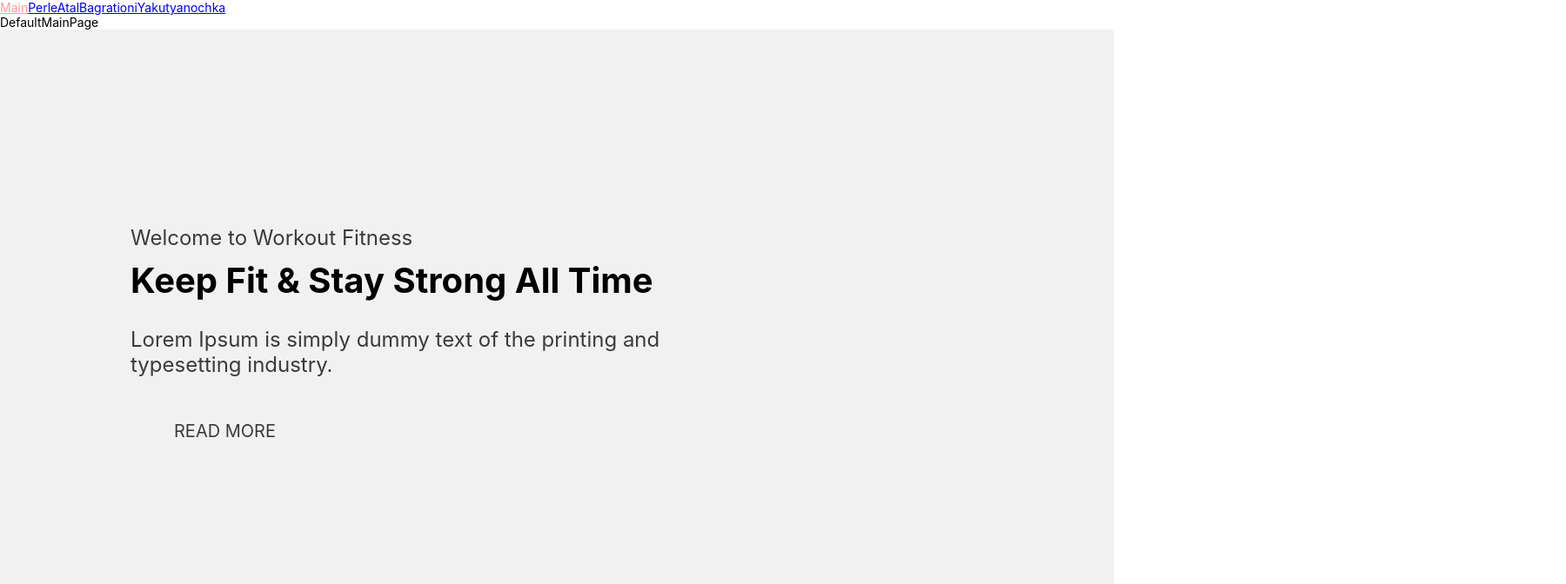
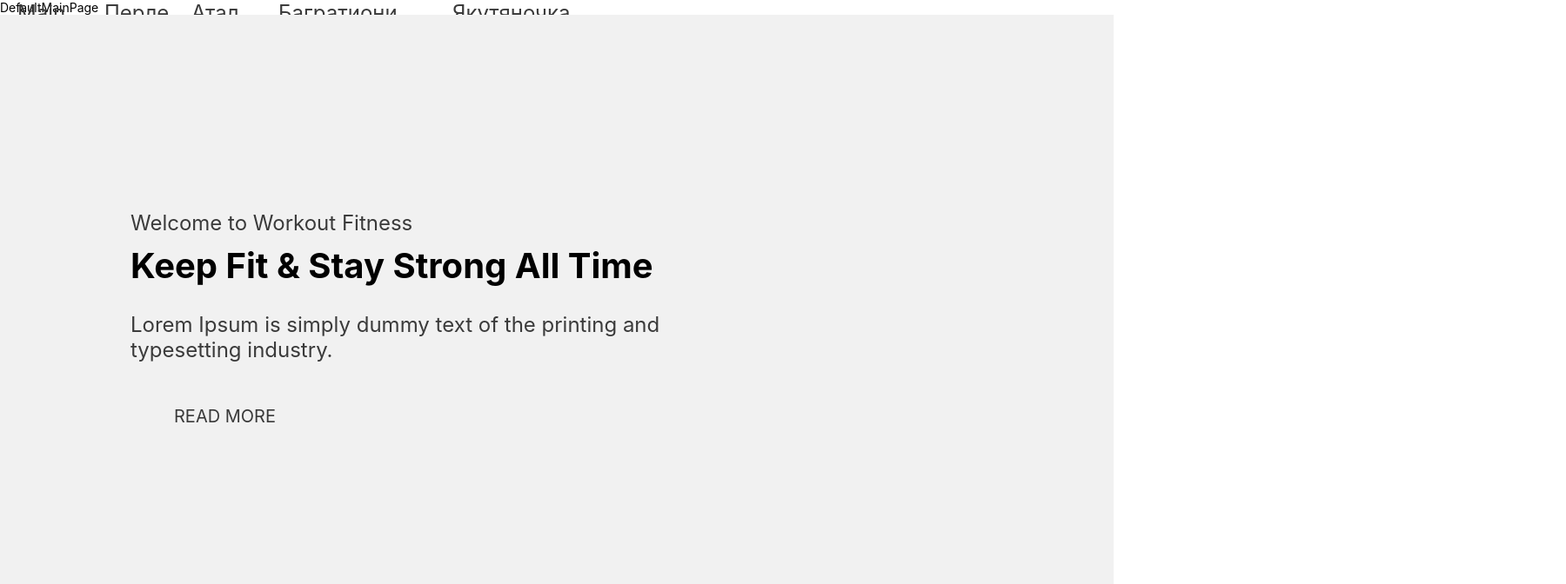
Before and after one commit to tmaker82/domens-app, a React (Create React App) app in the folder domens-app/: page / in a window 1280 px wide. Shown: the top 672 px of the page at 87% size, 1800 px wide, since content can reach past the window. Built offline with nearby package versions, Linux system fonts and the light colour scheme.

Commit message:
Правка стилей

```diff
--- a/domens-app/src/App.js
+++ b/domens-app/src/App.js
@@ -24,11 +24,6 @@ const App = () => {
     return (
         <div>
             <Navigation/>
-            <header>
-                {/*<Link to="/">Home</Link>
-                <Link to="/blog">Blog</Link>
-                <Link to="/about">About</Link>*/}
-            </header>
             <main>
                 <Routes>
                     <Route path="/" element={<DefaultMainPage />} />
--- a/domens-app/src/Components/Navigation/NavIndex.js
+++ b/domens-app/src/Components/Navigation/NavIndex.js
@@ -1,64 +1,17 @@
-import React, {useState} from 'react';
-import {TabMenu} from 'primereact/tabmenu';
-import {Link, NavLink} from "react-router-dom";
-
+import React from 'react';
+import {NavLink} from "react-router-dom";
+import "./Navigation.css"
 const Navigation = () => {
-    const [activeIndex, setActiveIndex] = useState(3);
-
-    const items = [
-        {
-            label: 'Main', icon: 'pi pi-fw pi-home', command: (event) => {
-                window.location.href = "/";
-            }
-        },
-        {
-            label: 'Perle', icon: 'pi pi-fw pi-calendar', command: (event) => {
-                console.log('perl')
-                /* <NavLink to={'perle'}>};*/
-
-            }
-        },
-        {
-            label: 'Atal', icon: 'pi pi-fw pi-pencil', command: (event) => {
-                window.location.href = "atal";
-            }
-        },
-        {
-            label: 'Bagrationi', icon: 'pi pi-fw pi-file', command: (event) => {
-                window.location.href = "bagrationi";
-            }
-        },
-        {
-            label: 'Yakutyanochka', icon: 'pi pi-fw pi-cog', command: (event) => {
-                window.location.href = "yakutyanochka";
-            }
-        },
-        {
-            label: '404', icon: 'pi pi-fw pi-cog', command: (event) => {
-
-            }
-
-        }
-
-    ];
-
-    const setSelectedTab = (e) => {
-        setActiveIndex(e.index);
-        console.log('location: ', window.location);
-    }
 
     return (
-        <div>
-            <div className="card">
-                {/*<TabMenu model={items} activeIndex={activeIndex} onTabChange={(e) => setSelectedTab(e)}/>*/}
-                <NavLink to="/">Main</NavLink>
-                <NavLink to="/perle">Perle</NavLink>
-                <NavLink to="/atal">Atal</NavLink>
-                <NavLink to="/bagrationi">Bagrationi</NavLink>
-                <NavLink to="/yakutyanochka">Yakutyanochka</NavLink>
-            </div>
+        <div className='Main_Navigation'>
+                <NavLink to="/" className='Main_Navigation Menu_Main'>Main</NavLink>
+                <NavLink to="/perle" className='Main_Navigation Menu_Perle'>Перле</NavLink>
+                <NavLink to="/atal" className='Main_Navigation Menu_Atal'>Атал</NavLink>
+                <NavLink to="/bagrationi" className='Main_Navigation Menu_Bagrationi'>Багратиони</NavLink>
+                <NavLink to="/yakutyanochka" className='Main_Navigation Menu_Yakutyanochka'>Якутяночка</NavLink>
         </div>
     );
 }
 
-    export default Navigation;
+export default Navigation;
--- /dev/null
+++ b/domens-app/src/Components/Navigation/Navigation.css
@@ -0,0 +1,24 @@
+.Main_Navigation {
+    width: 100%;
+    height: 30px;
+    color: rgba(58,58,58,1);
+    position: absolute;
+    font-size: 24px;
+    opacity: 1;
+    text-align: left;
+}
+.Menu_Main {
+    left: 20px;
+}
+.Menu_Perle {
+    left: 120px;
+}
+.Menu_Atal {
+    left: 220px;
+}
+.Menu_Bagrationi {
+    left: 320px;
+}
+.Menu_Yakutyanochka {
+    left:520px;
+}
```
